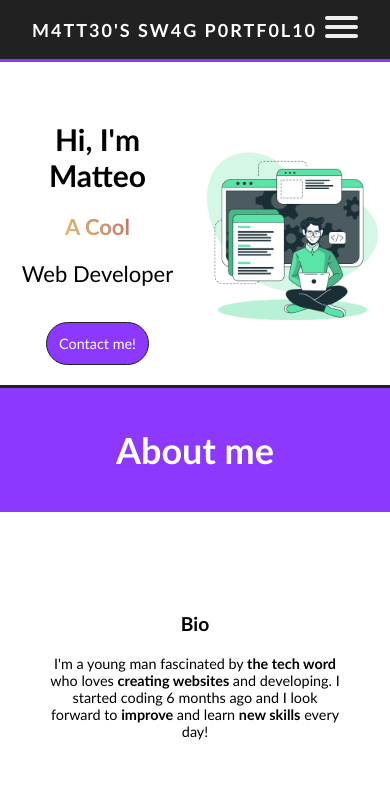
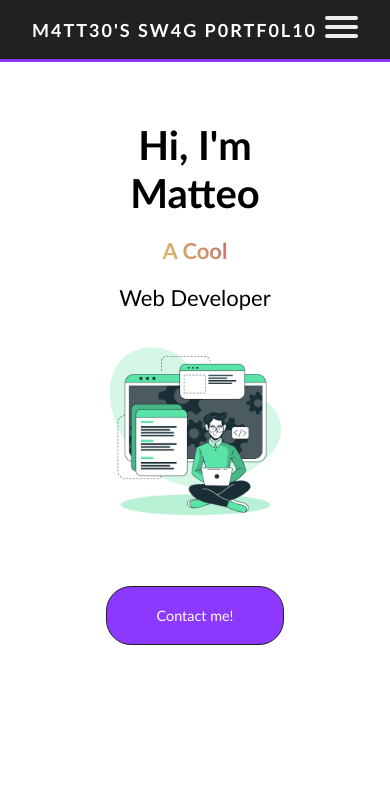
Before and after one commit to matterconi/portfolio-main, a plain HTML site: page index.html in a window 390 px wide. Shown: the top 787 px of the page. Drawn offline with Linux system fonts and the light colour scheme.

Commit message:
hero mobile try1

```diff
--- a/resources/styles.css
+++ b/resources/styles.css
@@ -227,14 +227,14 @@ body {
 
 #about {
     margin-top: 20px;
-    border-top: 3px solid var(--dark);
+    border-top: 3px solid var(--primary);
 }
 
 #about h2 {
     padding: 40px 0;
     text-align: center;
     font-size: 36px;
-    background-color: #8c38ff;
+    background-color: var(--dark);
     color: #fff
 }
 
@@ -311,11 +311,11 @@ body {
 #projects h2 {
     padding: 40px;
     margin-bottom: 40px;
-    background-color: var(--dark);
+    background-color: var(--primary);
     color: #fff;
     text-align: center;
     font-size: 36px;
-    border-top: 3px solid var(--primary)
+    border-top: 3px solid var(--dark)
 
 }
 
@@ -368,10 +368,10 @@ body {
     padding: 40px 0;
     text-align: center;
     font-size: 36px;
-    background-color: #8c38ff;
+    background-color: var(--dark);
     color: #fff;
     margin: 100px 0;
-    border-top: 3px solid var(--dark);
+    border-top: 3px solid var(--primary);
 }
 
 #skills .container {
@@ -701,6 +701,9 @@ body {
     align-items: center;
 }
 @media (max-width: 600px) {
+    #about h2,  #projects h2, #skills h2{
+        font-size: 30px;
+    }
     .about-content {
         flex-direction: column;
         justify-content: center;
@@ -731,7 +734,7 @@ body {
         font-size: 18px;
     }
     .text h2{
-        font-size: 30px;
+        font-size: 40px;
     }
     h3 {
         font-size: 1.2rem;
@@ -740,6 +743,16 @@ body {
         font-size: 0.9rem;
     }
     .contact {
-        padding: 12px
+        padding: 20px 50px
+    }
+    .hero {
+        flex-direction: column;
+        min-height: 600px;
+        height: 80vh;
+        position: relative;
+    }
+    .hero button {
+        position: absolute;
+        top: 470px
     }
 }
```
